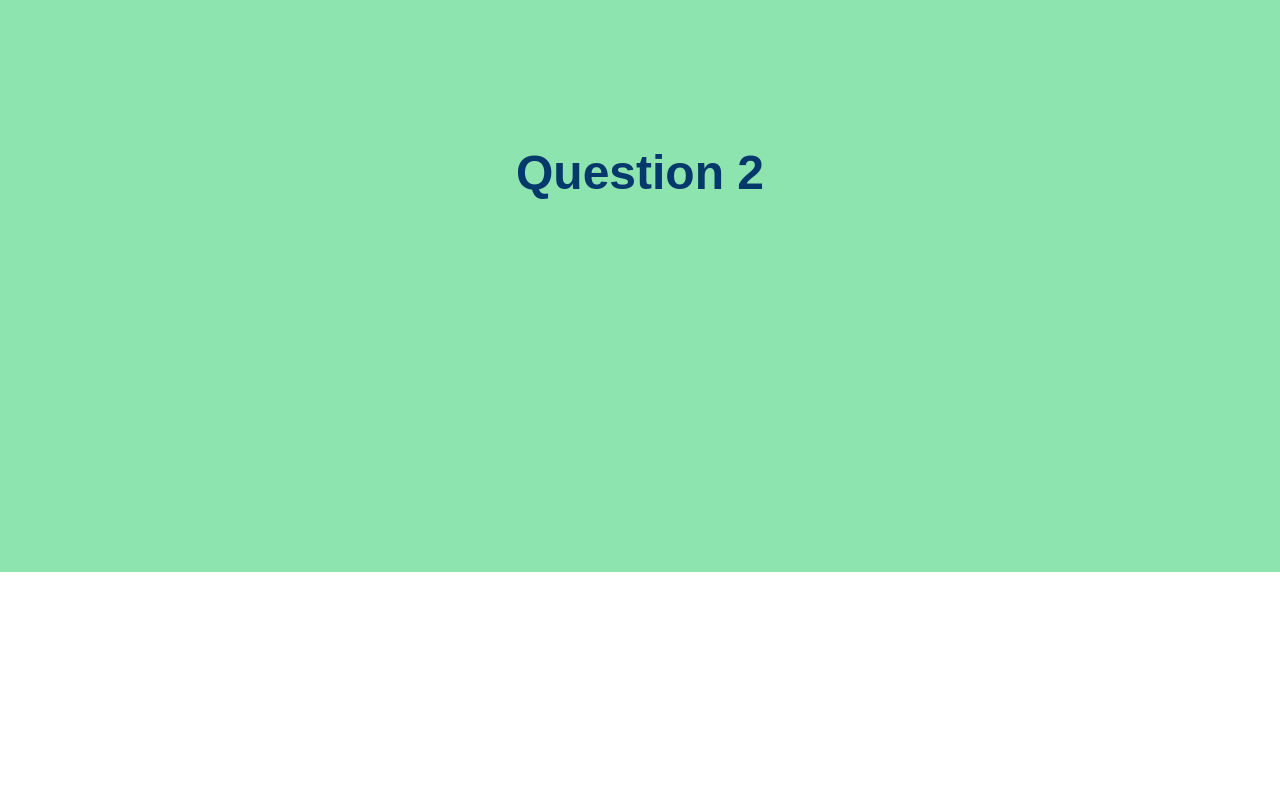
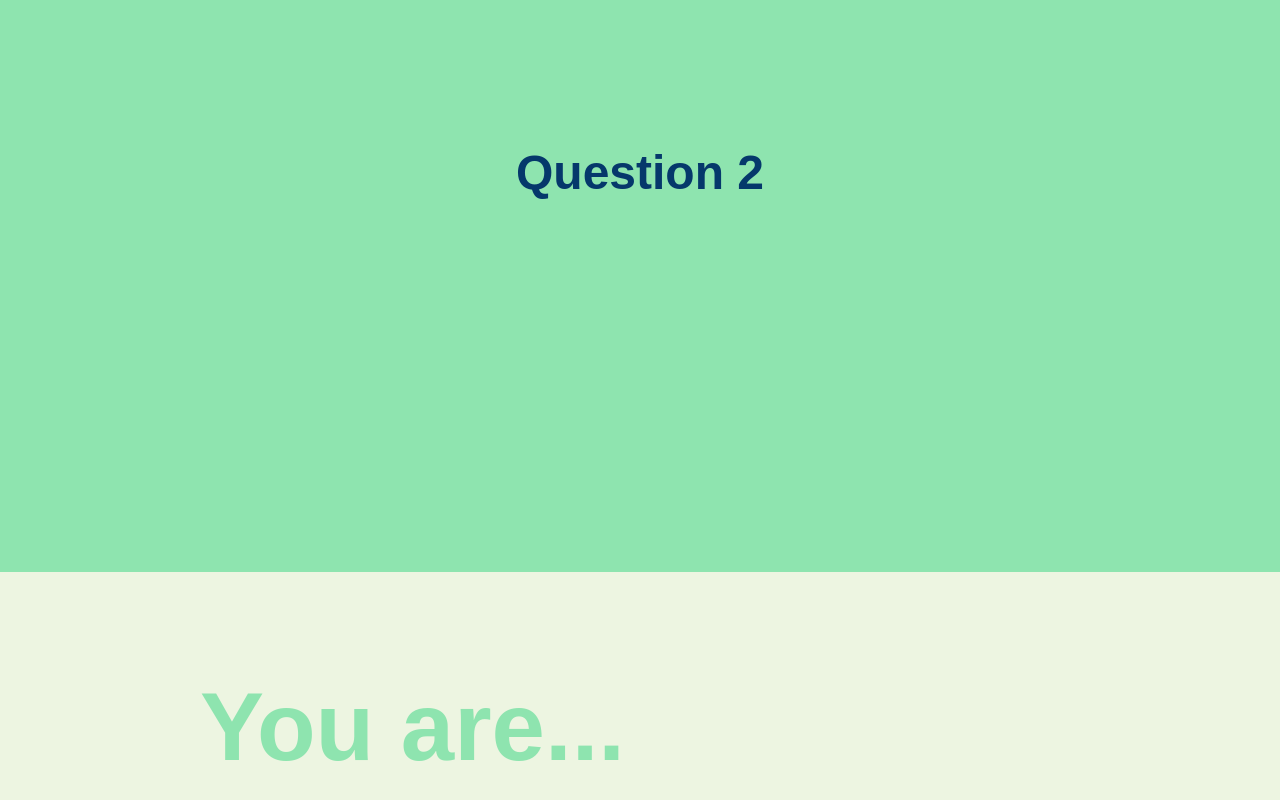
Before and after one commit to gracebmanning/sus-check, a React (Create React App) app: page / in a window 1280 px wide. Shown: the part 1828-2628 px from the top of the page. Before the commit the page ends 2400 px from the top, so only its background shows below. Built offline with nearby package versions, Linux system fonts and the light colour scheme.

Commit message:
resultsintro
Created results page and aligned beginning portion

```diff
--- a/src/components/Main/MainElements.jsx
+++ b/src/components/Main/MainElements.jsx
@@ -24,6 +24,7 @@ export const MainHeader = styled.h1`
     color: #05386B;
     font-size: 48px;
     text-align: center;
+    text-decoration: line-through;
     font-family: 'Archivo Black', sans-serif;
     @media screen and (max-width: 768px) {
         font-size: 40px;
--- /dev/null
+++ b/src/components/Results/ResultElements.jsx
@@ -0,0 +1,35 @@
+import styled from 'styled-components';
+
+export const ResultsContainer = styled.div`
+    background: #EDF5E1;
+    display: flex;
+    height: 100vh;
+    justify-content: left;
+    align-items: flex-start;
+    position: relative;
+    z-index: 1;
+`
+
+export const ResultContent = styled.div`
+    z-index: 3;
+    max-width: 1200px;
+    position: absolute;
+    padding: 8px 24px;
+    display: flex;
+    flex-direction: column;
+    align-items: flex-center;
+`
+
+export const ResultIntro = styled.h1`
+    color: #8EE4AF;
+    font-family: 'Archivo', sans-serif;
+    font-style: normal;
+    font-weight: bold;
+    font-size: 96px;
+
+    position: absolute;
+    width: 426px;
+    height: 104px;
+    left: 200px;
+    top: 100px;
+`
--- /dev/null
+++ b/src/components/Results/data.jsx
@@ -0,0 +1,20 @@
+
+export const Grade1 = {
+    id: "grade1",
+    title: "yikes"
+}
+
+export const Grade2 = {
+    id: "grade2",
+    title: "not sus enough"
+}
+
+export const Grade3 = {
+    id: "grade3",
+    title: "what a sussy baka"
+}
+
+export const Grade4 = {
+    id: "grade4",
+    title: "super sus, but in a good way"
+}
--- /dev/null
+++ b/src/components/Results/index.jsx
@@ -0,0 +1,18 @@
+import React from 'react';
+import { ResultsContainer, ResultContent, ResultIntro } from './ResultElements';
+//import { Button, ButtonWrapper } from '../Button';
+
+const Results = () => {
+    return (
+        <ResultsContainer id="end">
+
+            <ResultContent>
+                <ResultIntro>You are...</ResultIntro>
+
+            </ResultContent>
+
+        </ResultsContainer>
+    );
+};
+
+export default Results
--- a/src/pages/index.js
+++ b/src/pages/index.js
@@ -2,9 +2,12 @@ import React from 'react';
 import Main from '../components/Main';
 import Question from '../components/Question';
 import { Question1, Question2 } from '../components/Question/data';
+import Result from '../components/Results';
+import { Grade1, Grade2, Grade3, Grade4 } from '../components/Results/data';
 // import Quiz from '../components/BuzzfeedQuiz';
 // put in <Quiz /> component to use buzzfeed quiz
 
+//needa fix grades to be conditional
 const Home = () => {
 
     return (
@@ -12,6 +15,7 @@ const Home = () => {
         <Main />
         <Question {...Question1}/>
         <Question {...Question2}/>
+        <Result {...Grade1}/>
         </>
     );
 
```
